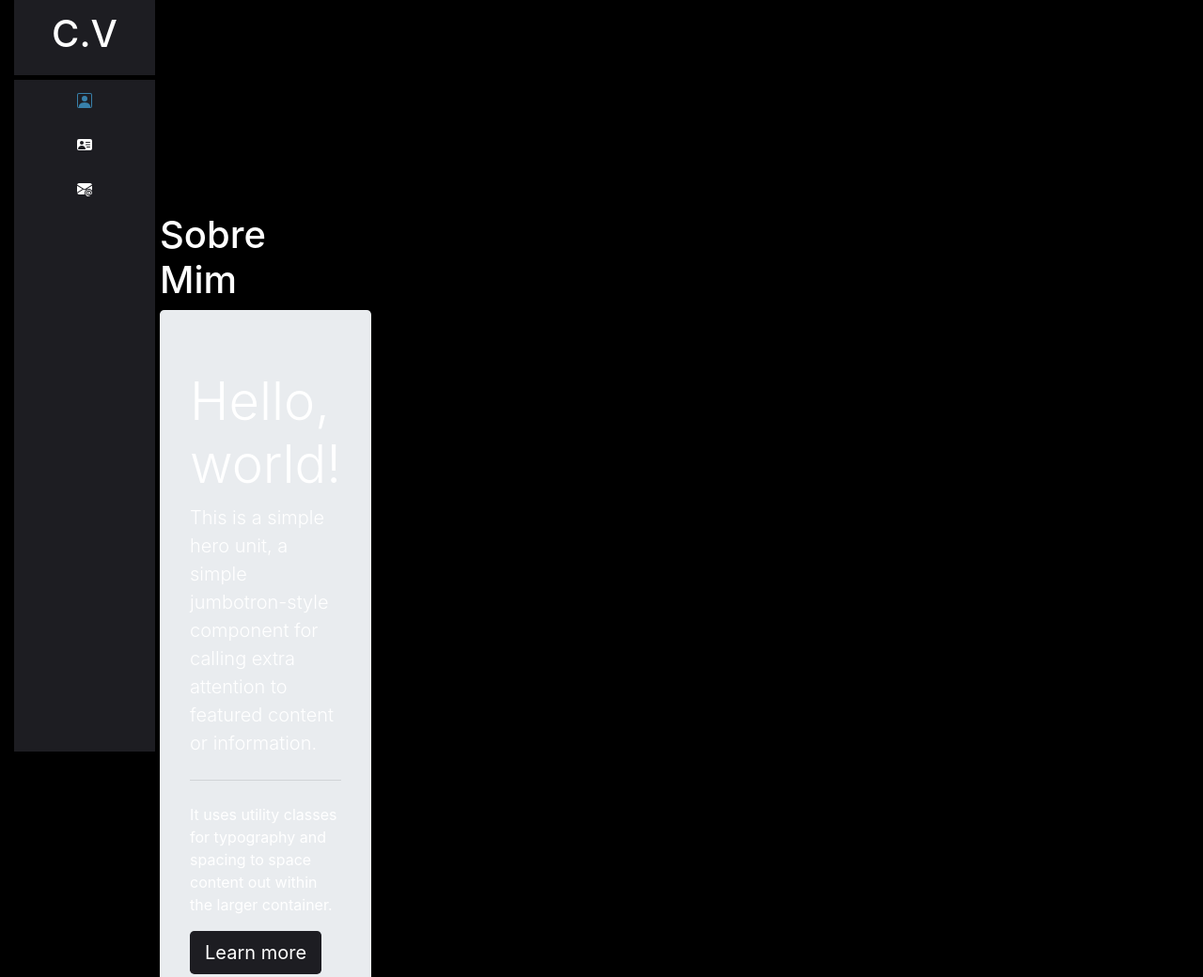
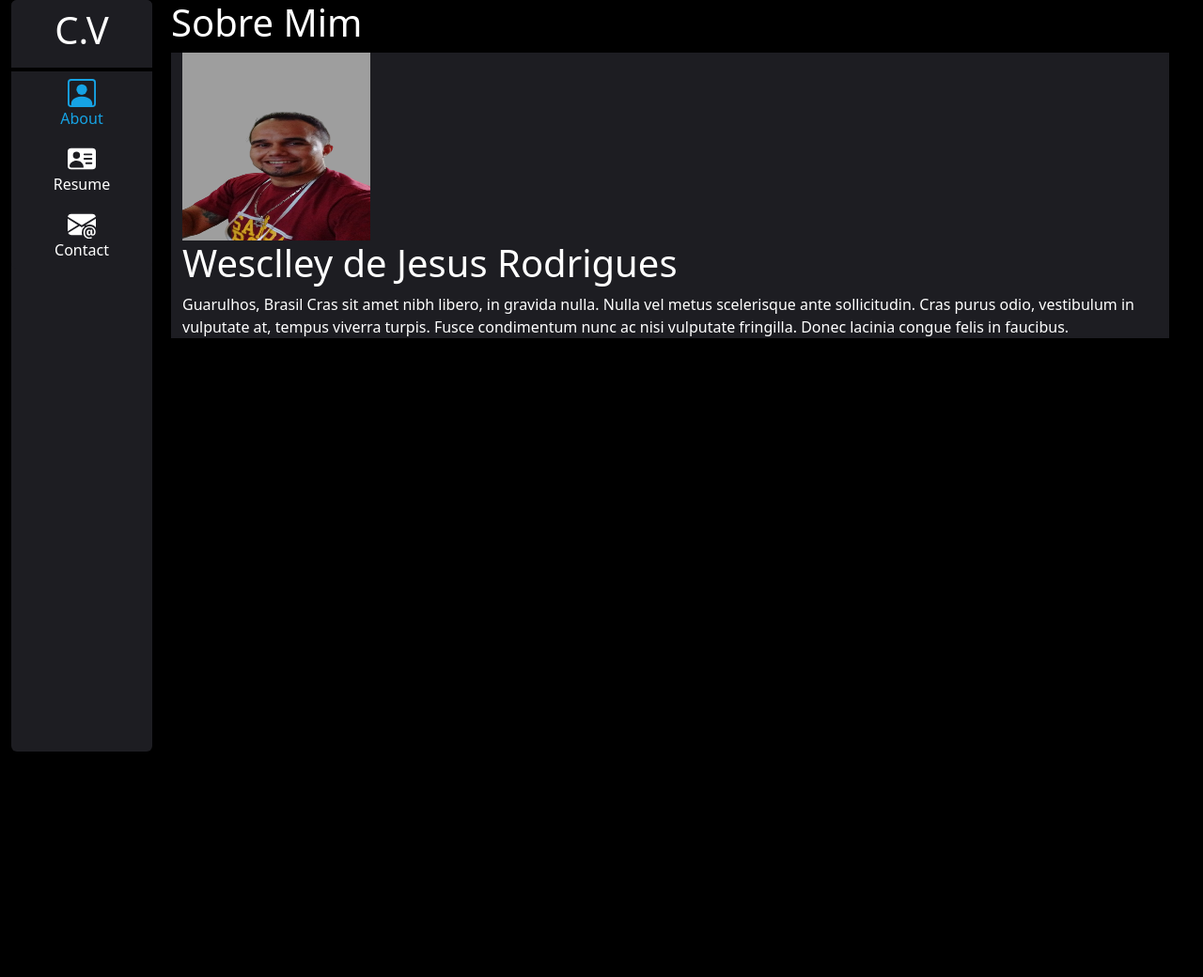
Before and after one commit to WesclleyRodrigues/CV-On-line, a plain HTML site: page index.html in a window 1280 px wide. Shown: the top 1040 px of the page at 94% size. After the commit the page ends 800 px from the top, so only its background shows below. Drawn offline with nearby package versions, Linux system fonts and the light colour scheme.

Commit message:
Refazendo tudo novamente

```diff
--- a/index.html
+++ b/index.html
@@ -4,11 +4,20 @@
     <meta charset="UTF-8" />
     <meta http-equiv="X-UA-Compatible" content="IE=edge" />
     <meta name="viewport" content="width=device-width, initial-scale=1.0" />
-    <title>Curriculo On-line</title>
-    <link rel="stylesheet" href="https://cdn.jsdelivr.net/npm/bootstrap@4.0.0/dist/css/bootstrap.min.css" integrity="sha384-Gn5384xqQ1aoWXA+058RXPxPg6fy4IWvTNh0E263XmFcJlSAwiGgFAW/dAiS6JXm" crossorigin="anonymous">
-    <script src="https://code.jquery.com/jquery-3.2.1.slim.min.js" integrity="sha384-KJ3o2DKtIkvYIK3UENzmM7KCkRr/rE9/Qpg6aAZGJwFDMVNA/GpGFF93hXpG5KkN" crossorigin="anonymous"></script><script src="https://cdn.jsdelivr.net/npm/bootstrap@4.0.0/dist/js/bootstrap.min.js" integrity="sha384-JZR6Spejh4U02d8jOt6vLEHfe/JQGiRRSQQxSfFWpi1MquVdAyjUar5+76PVCmYl" crossorigin="anonymous"></script>
-    <script src="https://cdn.jsdelivr.net/npm/bootstrap@5.3.0-alpha1/dist/js/bootstrap.bundle.min.js" integrity="sha384-w76AqPfDkMBDXo30jS1Sgez6pr3x5MlQ1ZAGC+nuZB+EYdgRZgiwxhTBTkF7CXvN" crossorigin="anonymous"></script>
-    <link rel="stylesheet" href="style.css">
+    <title>CV On-Line</title>
+    <link
+      href="https://cdn.jsdelivr.net/npm/bootstrap@5.3.0-alpha1/dist/css/bootstrap.min.css"
+      rel="stylesheet"
+      integrity="sha384-GLhlTQ8iRABdZLl6O3oVMWSktQOp6b7In1Zl3/Jr59b6EGGoI1aFkw7cmDA6j6gD"
+      crossorigin="anonymous"
+    />
+    <script
+      src="https://cdn.jsdelivr.net/npm/bootstrap@5.3.0-alpha1/dist/js/bootstrap.bundle.min.js"
+      integrity="sha384-w76AqPfDkMBDXo30jS1Sgez6pr3x5MlQ1ZAGC+nuZB+EYdgRZgiwxhTBTkF7CXvN"
+      crossorigin="anonymous"
+    ></script>
+
+    <link rel="stylesheet" href="style.css" />
   </head>
   <body>
     <div class="container-fluid">
@@ -18,53 +27,56 @@
             <div class="list-group-item logo">
               <h1>C.V</h1>
             </div>
-
-                <a class="list-group-item list-group-item-action active" id="list-home-list" data-bs-toggle="list" href="#list-home" role="tab" aria-controls="list-home">
-                  <svg xmlns="http://www.w3.org/2000/svg" width="16" height="16" fill="currentColor" class="bi bi-person-square" viewBox="0 0 16 16">
-                    <path d="M11 6a3 3 0 1 1-6 0 3 3 0 0 1 6 0z"/>
+            <a class="list-group-item list-group-item-action active"id="list-home-list"data-bs-toggle="list" href="#list-home" role="tab"aria-controls="list-home">
+              <svg xmlns="http://www.w3.org/2000/svg" width="30" height="30" fill="currentColor" class="bi bi-person-square"viewBox="0 0 16 16">
+                <path d="M11 6a3 3 0 1 1-6 0 3 3 0 0 1 6 0z" />
                 <path d="M2 0a2 2 0 0 0-2 2v12a2 2 0 0 0 2 2h12a2 2 0 0 0 2-2V2a2 2 0 0 0-2-2H2zm12 1a1 1 0 0 1 1 1v12a1 1 0 0 1-1 1v-1c0-1-1-4-6-4s-6 3-6 4v1a1 1 0 0 1-1-1V2a1 1 0 0 1 1-1h12z"/>
               </svg>
-                  <br />
+              <br/>
+              About
             </a>
             <a class="list-group-item list-group-item-action" id="list-profile-list" data-bs-toggle="list" href="#list-profile" role="tab" aria-controls="list-profile">
-                  <svg xmlns="http://www.w3.org/2000/svg" width="16" height="16" fill="currentColor" class="bi bi-person-vcard-fill" viewBox="0 0 16 16">
+              <svg xmlns="http://www.w3.org/2000/svg" width="30" height="30" fill="currentColor" class="bi bi-person-vcard-fill"viewBox="0 0 16 16">
                 <path d="M0 4a2 2 0 0 1 2-2h12a2 2 0 0 1 2 2v8a2 2 0 0 1-2 2H2a2 2 0 0 1-2-2V4Zm9 1.5a.5.5 0 0 0 .5.5h4a.5.5 0 0 0 0-1h-4a.5.5 0 0 0-.5.5ZM9 8a.5.5 0 0 0 .5.5h4a.5.5 0 0 0 0-1h-4A.5.5 0 0 0 9 8Zm1 2.5a.5.5 0 0 0 .5.5h3a.5.5 0 0 0 0-1h-3a.5.5 0 0 0-.5.5Zm-1 2C9 10.567 7.21 9 5 9c-2.086 0-3.8 1.398-3.984 3.181A1 1 0 0 0 2 13h6.96c.026-.163.04-.33.04-.5ZM7 6a2 2 0 1 0-4 0 2 2 0 0 0 4 0Z"/>
               </svg>
-                  <br />
+              <br/>
+              Resume
             </a>
             <a class="list-group-item list-group-item-action" id="list-messages-list" data-bs-toggle="list" href="#list-messages" role="tab" aria-controls="list-messages">
-                  <svg xmlns="http://www.w3.org/2000/svg" width="16" height="16" fill="currentColor" class="bi bi-envelope-at-fill" viewBox="0 0 16 16">
+              <svg xmlns="http://www.w3.org/2000/svg" width="30" height="30" fill="currentColor" class="bi bi-envelope-at-fill"viewBox="0 0 16 16">
                 <path d="M2 2A2 2 0 0 0 .05 3.555L8 8.414l7.95-4.859A2 2 0 0 0 14 2H2Zm-2 9.8V4.698l5.803 3.546L0 11.801Zm6.761-2.97-6.57 4.026A2 2 0 0 0 2 14h6.256A4.493 4.493 0 0 1 8 12.5a4.49 4.49 0 0 1 1.606-3.446l-.367-.225L8 9.586l-1.239-.757ZM16 9.671V4.697l-5.803 3.546.338.208A4.482 4.482 0 0 1 12.5 8c1.414 0 2.675.652 3.5 1.671Z"/>
                 <path d="M15.834 12.244c0 1.168-.577 2.025-1.587 2.025-.503 0-1.002-.228-1.12-.648h-.043c-.118.416-.543.643-1.015.643-.77 0-1.259-.542-1.259-1.434v-.529c0-.844.481-1.4 1.26-1.4.585 0 .87.333.953.63h.03v-.568h.905v2.19c0 .272.18.42.411.42.315 0 .639-.415.639-1.39v-.118c0-1.277-.95-2.326-2.484-2.326h-.04c-1.582 0-2.64 1.067-2.64 2.724v.157c0 1.867 1.237 2.654 2.57 2.654h.045c.507 0 .935-.07 1.18-.18v.731c-.219.1-.643.175-1.237.175h-.044C10.438 16 9 14.82 9 12.646v-.214C9 10.36 10.421 9 12.485 9h.035c2.12 0 3.314 1.43 3.314 3.034v.21Zm-4.04.21v.227c0 .586.227.8.581.8.31 0 .564-.17.564-.743v-.367c0-.516-.275-.708-.572-.708-.346 0-.573.245-.573.791Z"/>
               </svg>
-                  <br />
+              <br/>
+              Contact
             </a>
+          </div>
           <div class="tab-content content-site" id="nav-tabContent">
             <div class="tab-pane fade show active" id="list-home" role="tabpanel" aria-labelledby="list-home-list">
-                  <div class = "row">
+              <div class="row">
                 <h1>Sobre Mim</h1>
               </div>
-                  <div class = "row">
+              <div class="row container algin-center">
                 <div class="jumbotron">
-                      <h1 class="display-4">Hello, world!</h1>
-                      <p class="lead">This is a simple hero unit, a simple jumbotron-style component for calling extra attention to featured content or information.</p>
-                      <hr class="my-4">
-                      <p>It uses utility classes for typography and spacing to space content out within the larger container.</p>
-                      <p class="lead">
-                        <a class="btn btn-primary btn-lg" href="#" role="button">Learn more</a>
-                      </p>
+                  <div class="media">
+                    <img class="mr-3" width="200px" height="200px" src="/img/wescinza.png" alt="Generic placeholder image">
+                    <div class="media-body">
+                      <h1 class="mt-0">Wesclley de Jesus Rodrigues</h1>
+                      <h7 class="mt-0">Guarulhos, Brasil</h7>
+                      Cras sit amet nibh libero, in gravida nulla. Nulla vel metus scelerisque ante sollicitudin. Cras purus odio, vestibulum in vulputate at, tempus viverra turpis. Fusce condimentum nunc ac nisi vulputate fringilla. Donec lacinia congue felis in faucibus.
                     </div>
                   </div>
-                  <div class = "row">
-
                 </div>
-                  <div class = "row">
-
               </div>
-
+              <div class="row"></div>
+              <div class="row"></div>
             </div>
-                <div class="tab-pane fade" id="list-profile" role="tabpanel" aria-labelledby="list-profile-list">Resumo</div>
-                <div class="tab-pane fade" id="list-messages" role="tabpanel" aria-labelledby="list-messages-list">Contatos</div>
+            <div class="tab-pane fade" id="list-profile" role="tabpanel" aria-labelledby="list-profile-list">
+              Resume
+            </div>
+            <div class="tab-pane fade" id="list-messages" role="tabpanel"aria-labelledby="list-messages-list">
+              Contact
+            </div>
           </div>
         </div>
       </div>
--- a/style.css
+++ b/style.css
@@ -16,13 +16,13 @@ body {
 .sidebar a:hover,
 .sidebar .logo {
   background: #1d1d22;
+  text-align: center;
   border: none;
-  text-align: center;
-  color: white;
 }
 
 .sidebar .logo {
-  border-bottom: 6px solid black;
+  border-bottom: 5px solid black;
+  color: white;
 }
 
 .sidebar a:not(.active) {
@@ -30,16 +30,21 @@ body {
 }
 
 .sidebar a.active {
-  color: rgb(56, 128, 170);
+  color: #16a3e4;
 }
 
 .sidebar a .bi {
-  font-size: 40px;
+  font-size: 30px;
 }
 
 .sidebar a.active .bi {
-  font-size: 70px;
+  font-size: 100px;
 }
+
 .content-site {
   margin-left: 170px;
 }
+
+.jumbotron {
+  background-color: #1d1d22;
+}
```
Also changed, not shown: img/wescinza.png (added). Lines whose indentation alone changed are shown as unchanged.
